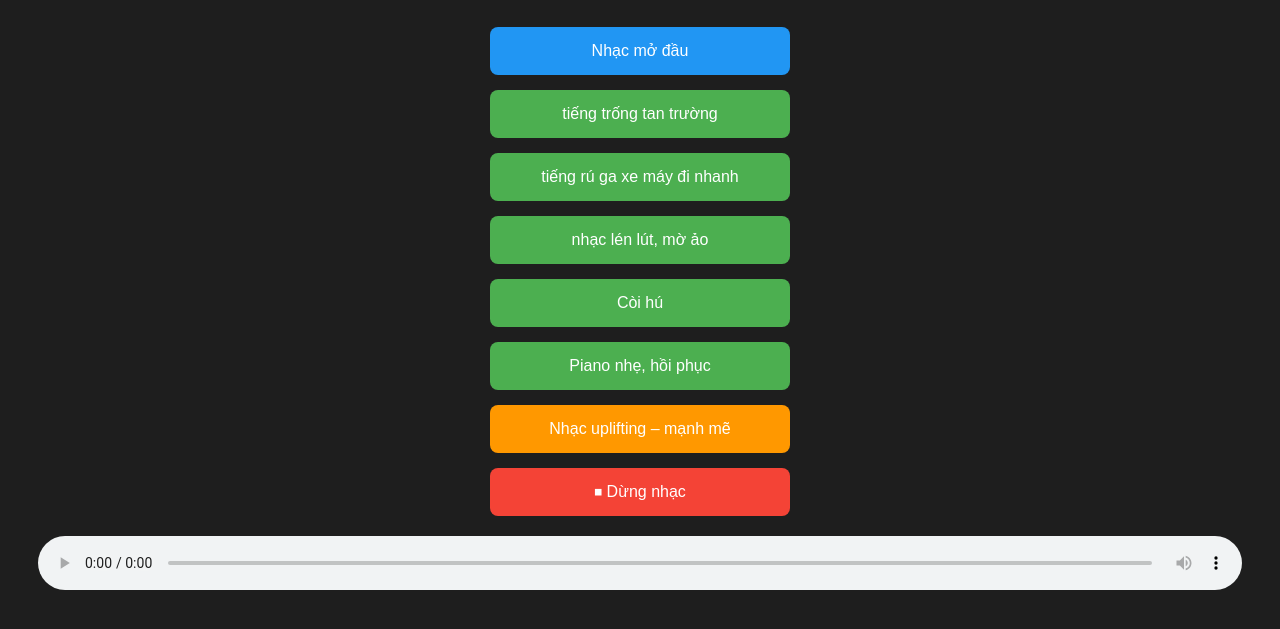
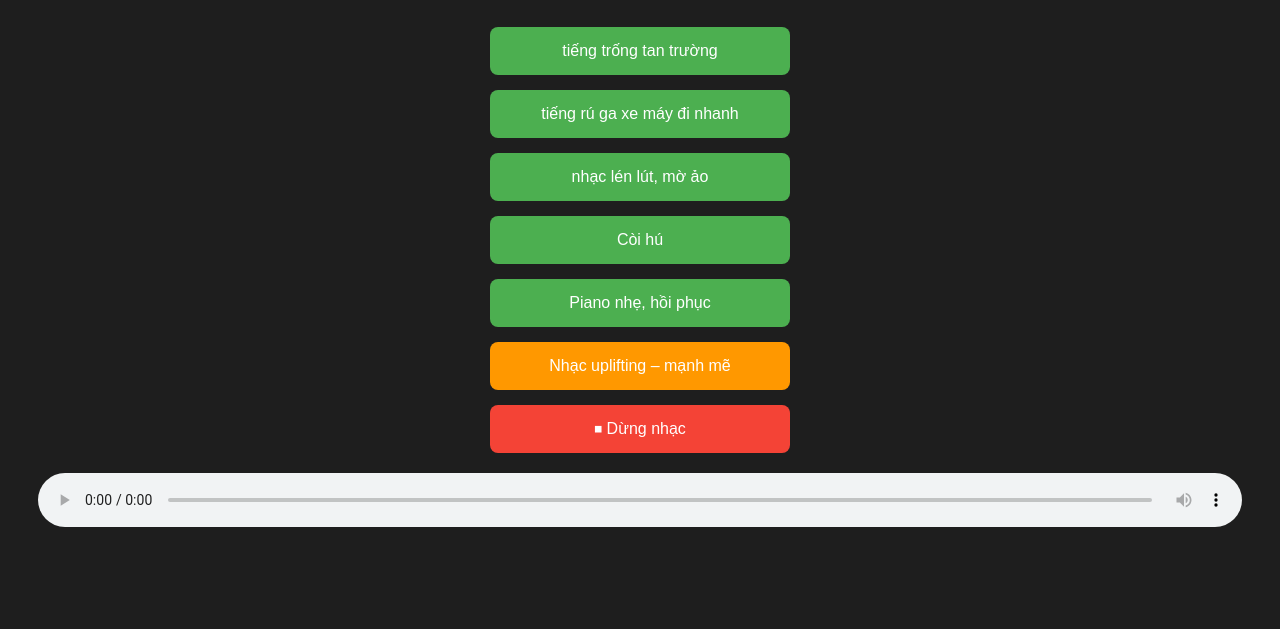
Before and after one commit to C0braaaa/sounds, a plain HTML site: page index.html in a window 1280 px wide. Shown: the part 99-728 px from the top of the page. Drawn offline with Linux system fonts and the light colour scheme.

Commit message:
update sound drum and motorbike. delete opening sound

```diff
--- a/index.html
+++ b/index.html
@@ -78,10 +78,10 @@
     <h1>Phát nhạc theo phân cảnh</h1>
 
     <div class="button-container">
-        <button class="intro" onclick="playMusic('soundEffect/nhac-mo-dau.mp3', 0.6)">Nhạc mở đầu</button>
-        <button class="scene" onclick="playMusic('soundEffect/tiengtrongtruong.mp3', 1)">tiếng trống tan
+        <!-- <button class="intro" onclick="playMusic('soundEffect/nhac-mo-dau.mp3', 0.6)">Nhạc mở đầu</button> -->
+        <button class="scene" onclick="playMusic('soundEffect/tiengtrongtruong_cat_3s.mp3', 1)">tiếng trống tan
             trường</button>
-        <button class="scene" onclick="playMusic('soundEffect/ducativ2.mp3', 1)">tiếng rú ga
+        <button class="scene" onclick="playMusic('soundEffect/ducativf.mp3', 1)">tiếng rú ga
             xe
             máy đi nhanh</button>
         <button class="scene" onclick="playMusic('soundEffect/Pink Panther Theme.mp3', 1)">nhạc lén lút, mờ ảo
```
Also changed, not shown: 4 other files.
